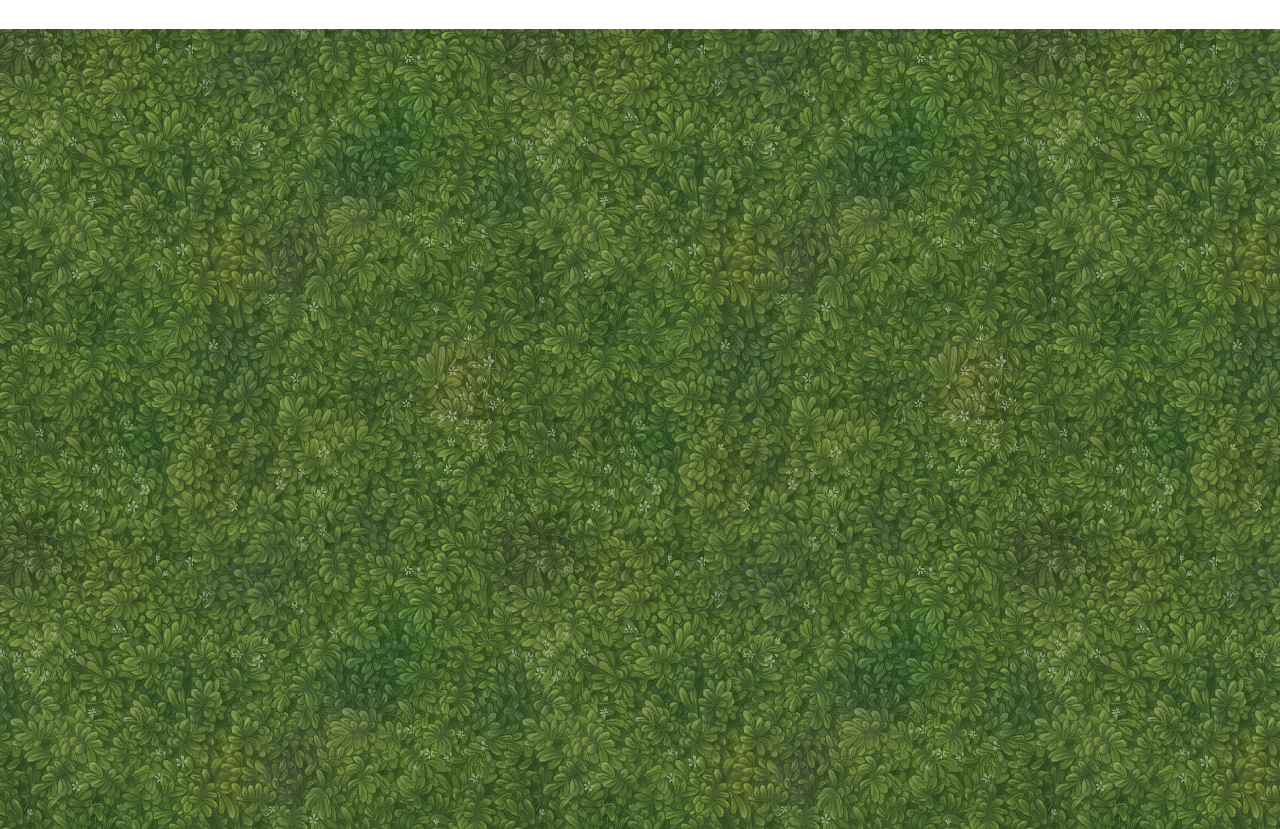
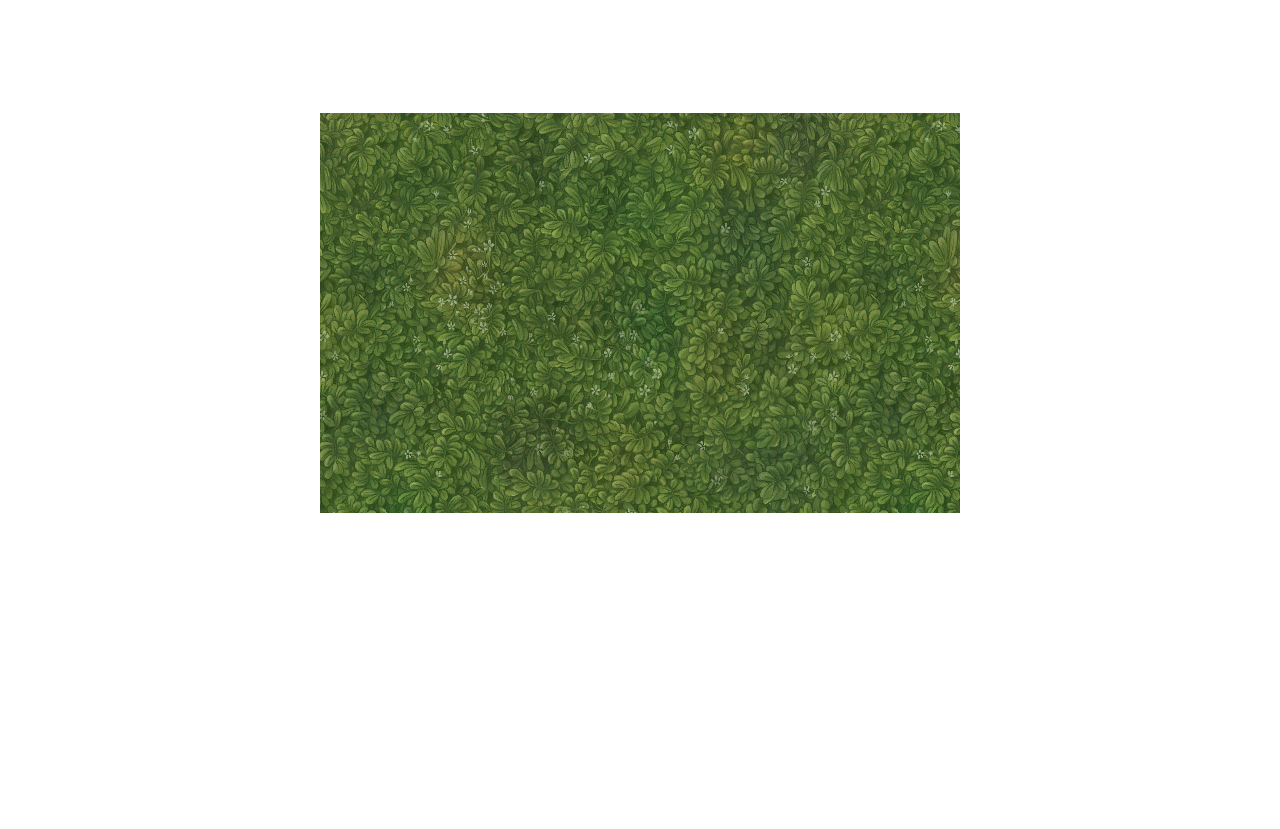
Before and after one commit to nfcasazzone/vintagequest, a plain HTML site: page index.html in a window 1280 px wide. Shown: the part 87-916 px from the top of the page. After the commit the page ends 800 px from the top, so only its background shows below. Drawn offline with Linux system fonts and the light colour scheme.

Commit message:
added scalable floor dimensions

```diff
--- a/style.css
+++ b/style.css
@@ -22,10 +22,11 @@ body {
 
 .floor {
   position: absolute;
-  top: 100;
-  left: 0;
-  width: 100%;
-  height: 100%;
+  top: 25%;
+  left: 25%;
+  bottom: 25%;
+  width: 50%;
+  height: 50%;
   background: url("floors/grass_floors/Grass_01.png");
   background-position: center;
 }
```
